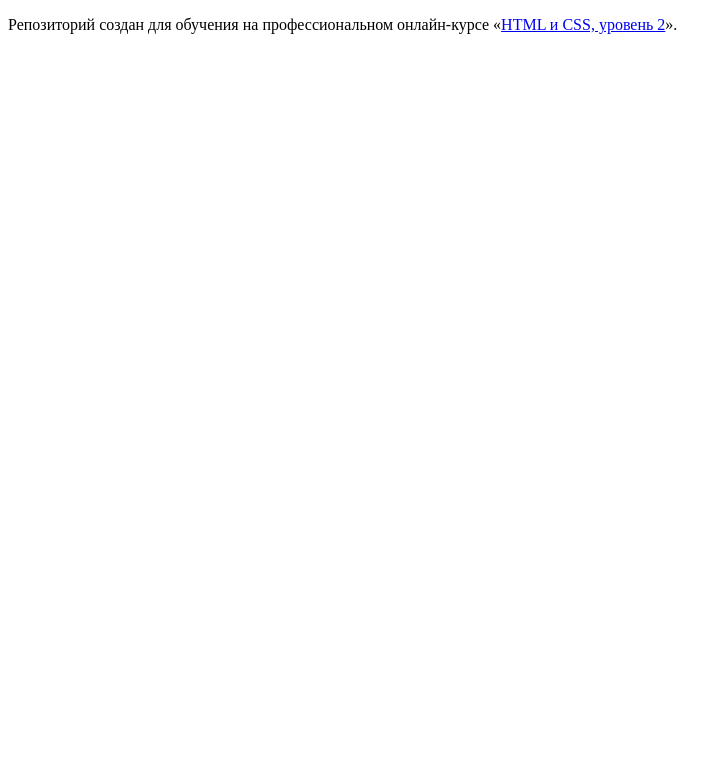
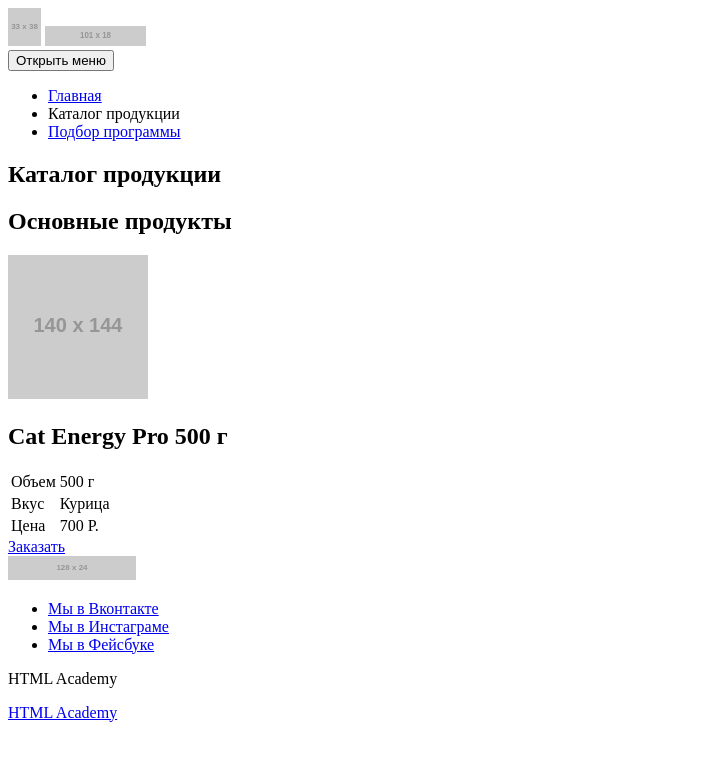
Before and after one commit to natakzk/308987-cat-energy-16, a website: page source/catalog.html in a window 1280 px wide. Shown: the whole page, without its empty margins (0-727 px from the left). Drawn offline with Linux system fonts and the light colour scheme; placeholder pictures from the web are drawn by us.

Commit message:
разметка каталога

```diff
--- a/source/catalog.html
+++ b/source/catalog.html
@@ -6,7 +6,100 @@
   </head>
   <body>
 
-    <p>Репозиторий создан для обучения на профессиональном онлайн‑курсе «<a href="https://htmlacademy.ru/intensive/adaptive">HTML и CSS, уровень 2</a>».</p>
+    <header class="page-header">
+      <div class="page-header__wrapper container">
+        <a class="page-header__logo logo">
+          <img class="page-header__logo-img logo__img" src="https://via.placeholder.com/33x38" width="33" height="38" alt="Cat energy">
+          <img class="page-header__logo-text logo__img-text" src="https://via.placeholder.com/101x18" width="101" height="20" alt="Питание для котов Cat energy">
+        </a>
+        <nav class="main-nav">
+          <button class="main-nav__toggle" type="button">
+            <span class="visually-hidden">Открыть меню</span>
+          </button>
+          <div class="main-nav__wrapper">
+            <ul class="main-nav__list site-list">
+              <li class="site-list__item">
+                <a class="site-list__link" href="index.html">Главная</a>
+              </li>
+              <li class="site-list__item">
+                <a class="site-list__link site-list__link--active">Каталог продукции</a>
+              </li>
+              <li class="site-list__item">
+                <a class="site-list__link" href="form.html">Подбор программы</a>
+              </li>
+            </ul>
+          </div>
+        </nav>
+      </div>
+    </header>
+
+    <main class="page-main">
+
+      <section class="title-block">
+        <div class="title-block__wrapper container">
+          <h1 class="title-block__title">Каталог продукции</h1>
+        </div>
+      </section>
+
+      <section class="catalog">
+        <h2 class="visually-hidden">Основные продукты</h2>
+        <div class="catalog__list">
+          <article class="catalog__item product">
+            <div class="catalog__wrapper container">
+              <div class="product__img-wrapper">
+                <img class="product__img" src="https://via.placeholder.com/140x144" width="140" height="144" alt="Cat Energy Pro 500г">
+              </div>
+              <div class="product__info">
+                <h2 class="product__title">Cat Energy Pro 500 г</h2>
+                <table class="product__properties">
+                  <tbody>
+                    <tr>
+                      <td class="product__property product__property--title">Объем</td>
+                      <td class="product__property product__property--value">500 г</td>
+                    </tr>
+                    <tr>
+                      <td class="product__property product__property--title">Вкус</td>
+                      <td class="product__property product__property--value">Курица</td>
+                    </tr>
+                    <tr>
+                      <td class="product__property product__property--title">Цена</td>
+                      <td class="product__property product__property--value">700 Р.</td>
+                    </tr>
+                  </tbody>
+                </table>
+                <a class="product__button button" href="#">Заказать</a>
+              </div>
+            </div>
+          </article>
+        </div>
+      </section>
+
+    </main>
+
+    <footer class="page-footer">
+      <div class="page-footer__wrapper container">
+        <div class="page-footer__logo logo">
+          <img class="page-footer__logo-img logo__img-text" src="https://via.placeholder.com/128x24" width="128" height="24" alt="Cat energy">
+        </div>
+        <div class="page-footer__social">
+          <ul class="social__list">
+            <li class="social__item">
+              <a class="social__link social__link--vk" href="https://vk.com/htmlacademy">Мы в Вконтакте</a>
+            </li>
+            <li class="social__item">
+              <a class="social__link social__link--insta" href="https://www.instagram.com/htmlacademy">Мы в Инстаграме</a>
+            </li>
+            <li class="social__item">
+              <a class="social__link social__link--fb" href="https://www.facebook.com/htmlacademy">Мы в Фейсбуке</a>
+            </li>
+          </ul>
+        </div>
+        <div class="page-footer__copyright copyright">
+          <p class="copyright__text">HTML Academy</p>
+          <a class="copyright__link" href="https://htmlacademy.ru/intensive/adaptive">HTML Academy</a>
+        </div>
+      </div>
+    </footer>
 
   </body>
 </html>
```
